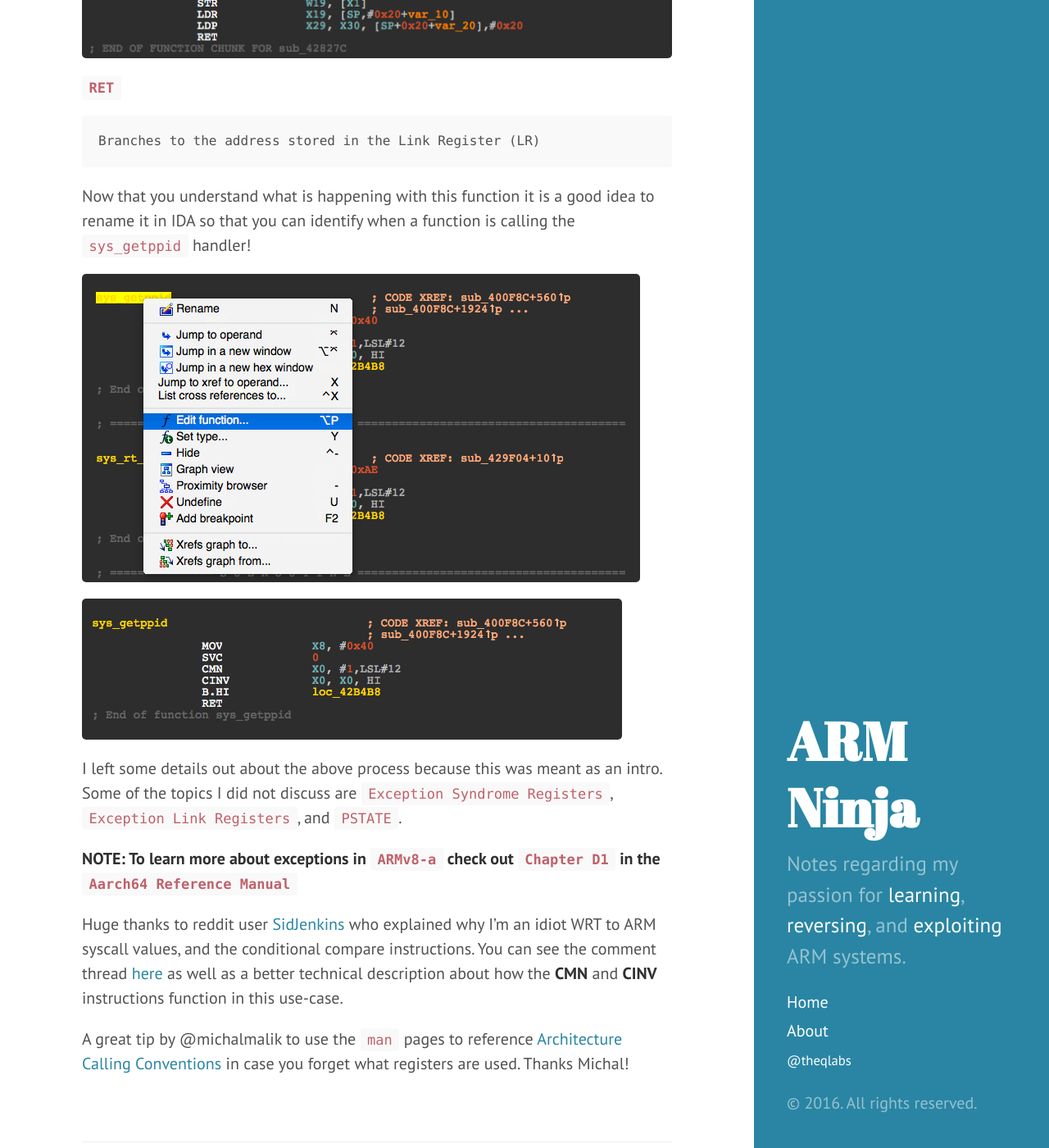
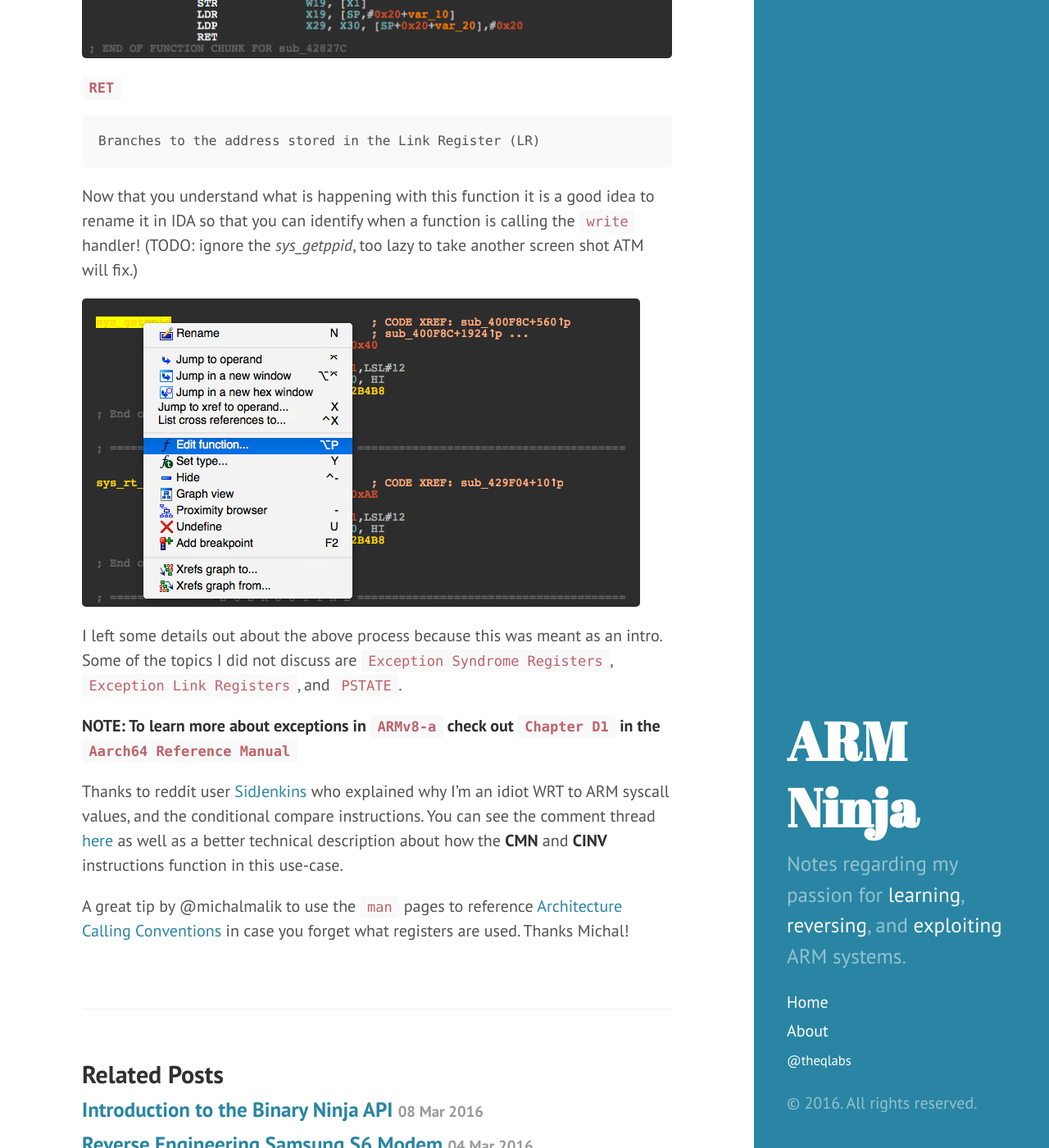
Before and after one commit to ARMNinja/armninja.github.io, a Jekyll site: the page built from _posts/2016-03-07-decoding-syscalls-in-arm64.md, in a window 1280 px wide and 1400 px high, scrolled down 5271 px. Shown: the whole window at 82% size. Built offline with Jekyll 4.4.1, drawn with Linux system fonts in a browser that asks for light colours.

Commit message:
Correcting syscall post

```diff
--- a/_posts/2016-03-07-decoding-syscalls-in-arm64.md
+++ b/_posts/2016-03-07-decoding-syscalls-in-arm64.md
@@ -115,16 +115,14 @@ The above instructions are checking the returned value from the system call, sto
 
 	Branches to the address stored in the Link Register (LR)
 
-Now that you understand what is happening with this function it is a good idea to rename it in IDA so that you can identify when a function is calling the `sys_getppid` handler!
+Now that you understand what is happening with this function it is a good idea to rename it in IDA so that you can identify when a function is calling the `write` handler! (TODO: ignore the *sys_getppid*, too lazy to take another screen shot ATM will fix.)
 
 ![]({{ site.baseurl }}assets/Screen Shot 2016-03-06 at 10.33.07 PM.png)
-
-![]({{ site.baseurl }}assets/Screen Shot 2016-03-06 at 10.29.19 PM.png)
 
 I left some details out about the above process because this was meant as an intro. Some of the topics I did not discuss are `Exception Syndrome Registers`, `Exception Link Registers`, and `PSTATE`.
 
 **NOTE: To learn more about exceptions in `ARMv8-a` check out `Chapter D1` in the `Aarch64 Reference Manual`**
 
-Huge thanks to reddit user [SidJenkins](https://www.reddit.com/user/SidJenkins) who explained why I'm an idiot WRT to ARM syscall values, and the conditional compare instructions. You can see the comment thread [here](https://www.reddit.com/r/lowlevel/comments/49qmuq/decoding_syscalls_in_arm64_arm_ninja/) as well as a better technical description about how the **CMN** and **CINV** instructions function in this use-case.
+Thanks to reddit user [SidJenkins](https://www.reddit.com/user/SidJenkins) who explained why I'm an idiot WRT to ARM syscall values, and the conditional compare instructions. You can see the comment thread [here](https://www.reddit.com/r/lowlevel/comments/49qmuq/decoding_syscalls_in_arm64_arm_ninja/) as well as a better technical description about how the **CMN** and **CINV** instructions function in this use-case.
 
 A great tip by @michalmalik to use the `man` pages to reference [Architecture Calling Conventions](http://man7.org/linux/man-pages/man2/syscall.2.html) in case you forget what registers are used. Thanks Michal!
```
Also changed, not shown: 2 other files.
